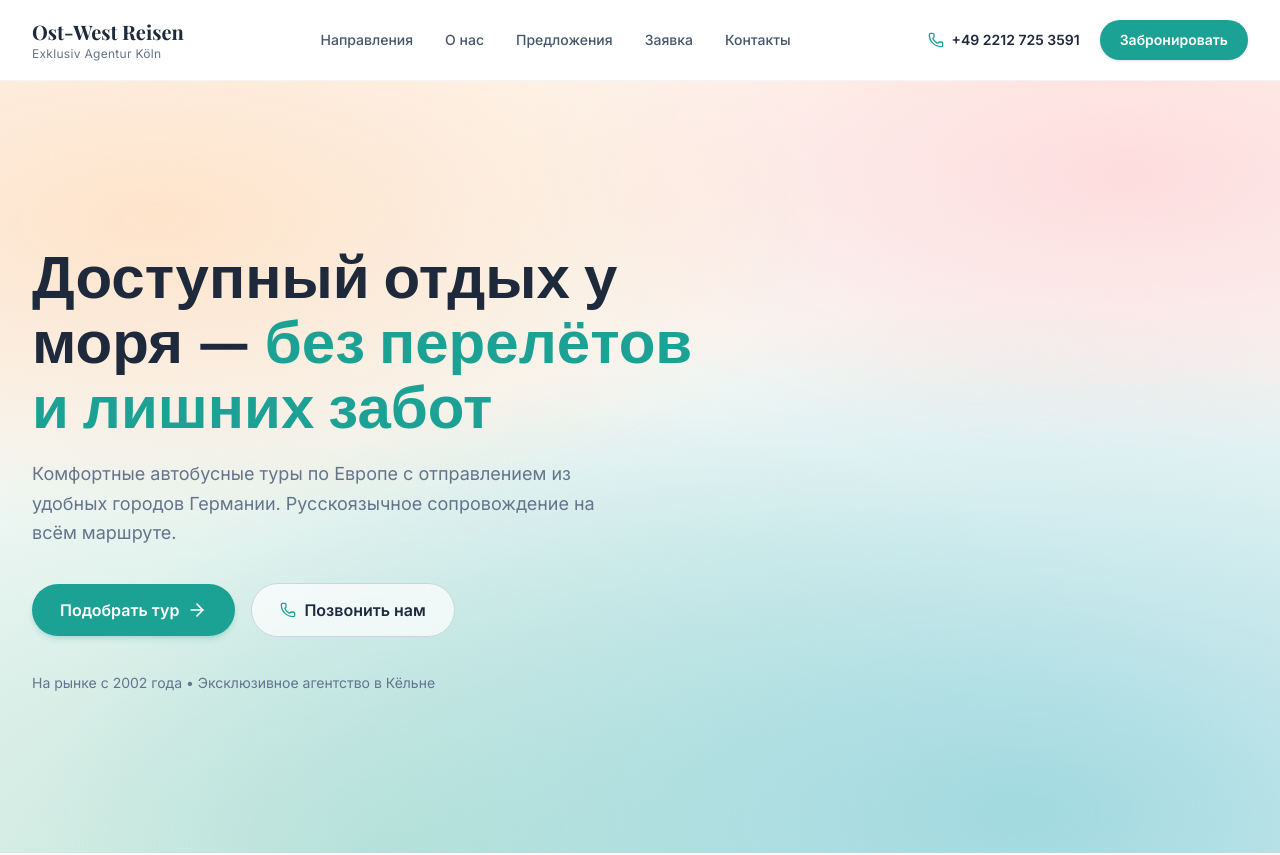
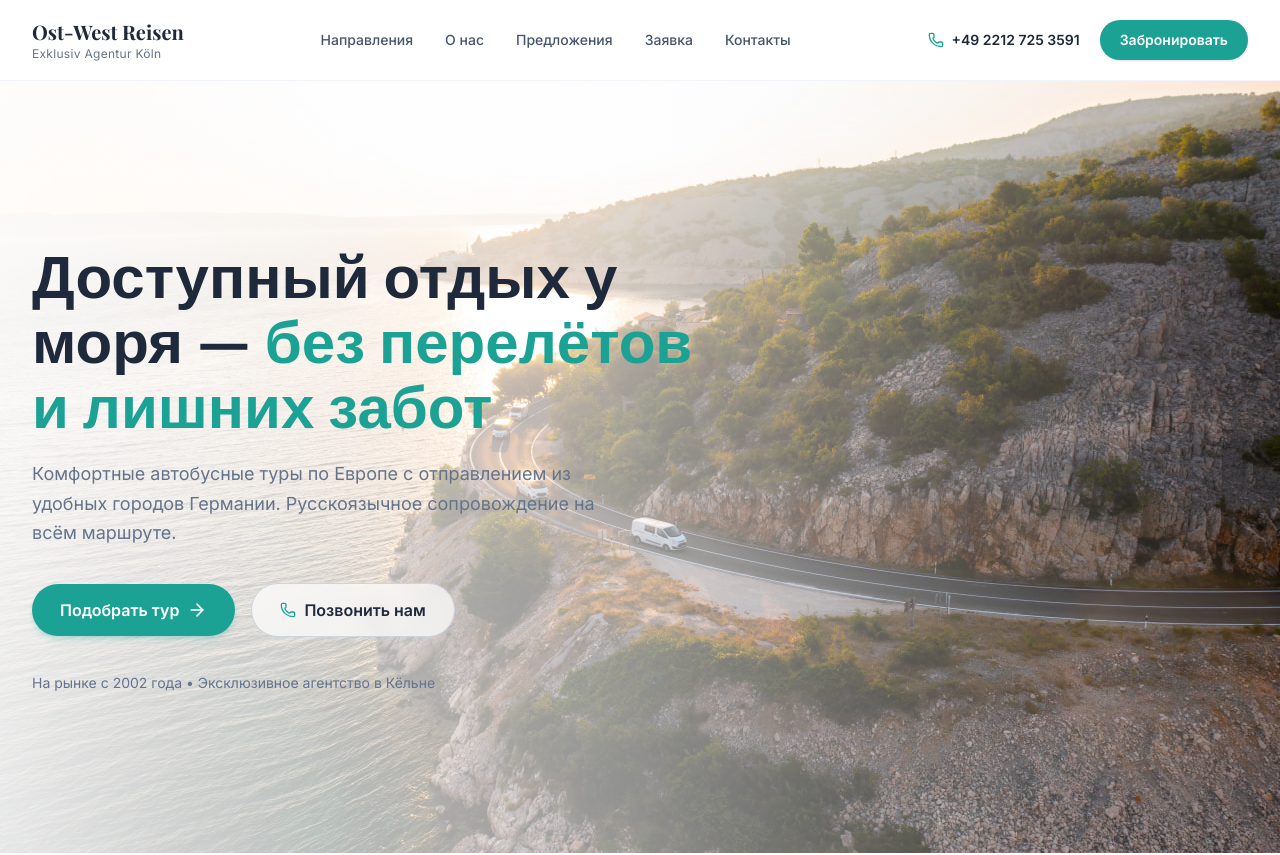
Before and after one commit to chokolate73/ost-west-reisen, a Next.js app: page / in a window 1280 px wide. Shown: the top 855 px of the page. Built offline with nearby package versions, Linux system fonts and the light colour scheme.

Commit message:
Use /images/hero.jpg as hero background
Layer the hero photo full-bleed with a left-to-right white overlay for
text legibility; the watercolor gradient remains as a fallback if the
image is absent.

https://claude.ai/code/session_01C248XHzoj2vVH2rRg9pbiA

```diff
--- a/components/Hero.tsx
+++ b/components/Hero.tsx
@@ -5,7 +5,16 @@ const PHONE = "+49 2212 725 3591";
 export default function Hero() {
   return (
     <section id="top" className="hero-watercolor relative overflow-hidden">
-      <div className="mx-auto max-w-7xl px-4 py-24 sm:px-6 sm:py-32 lg:px-8 lg:py-40">
+      <div
+        className="absolute inset-0 bg-cover bg-center"
+        style={{ backgroundImage: "url('/images/hero.jpg')" }}
+        aria-hidden
+      />
+      <div
+        className="absolute inset-0 bg-gradient-to-r from-white/90 via-white/55 to-transparent"
+        aria-hidden
+      />
+      <div className="relative mx-auto max-w-7xl px-4 py-24 sm:px-6 sm:py-32 lg:px-8 lg:py-40">
         <div className="max-w-2xl">
           <h1 className="font-serif text-5xl font-bold leading-[1.08] text-ink sm:text-6xl">
             Доступный отдых у моря —{" "}
```
Also changed, not shown: public/images/README.txt (added).
